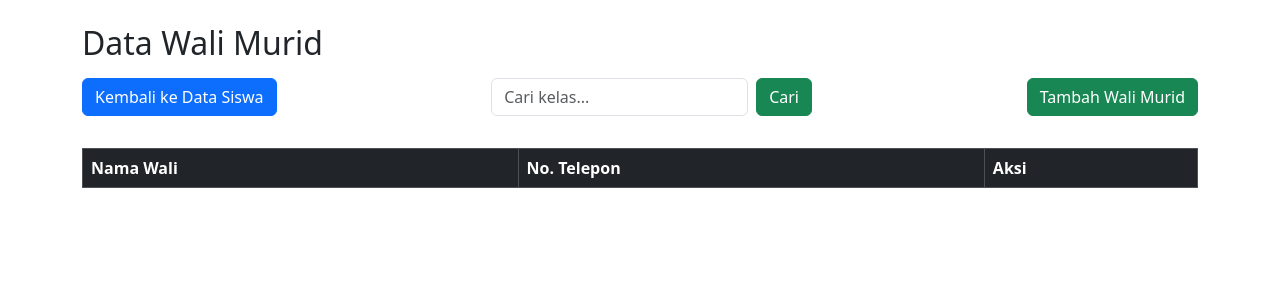
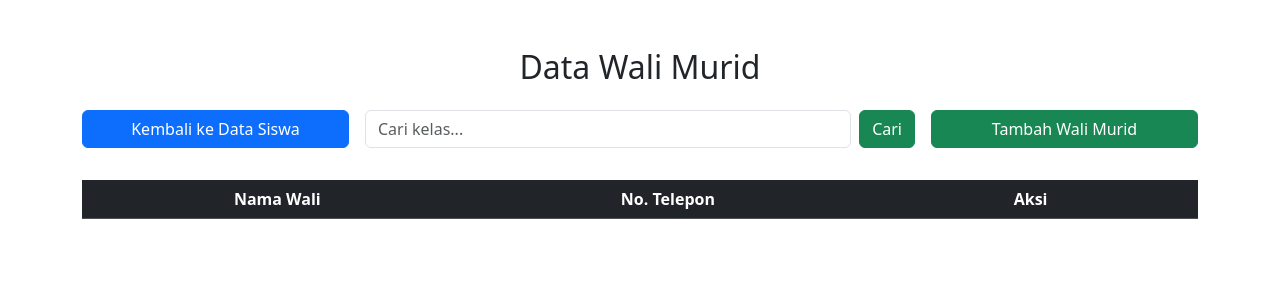
Before and after one commit to Revanzjku/sekolah-crud, a PHP site: page /views/wali_murid.php in a window 1280 px wide. Shown: the top 300 px of the page. Run offline with PHP 8.4, Linux system fonts and the light colour scheme; data that the repository does not hold is empty.

Commit message:
Update CSS

```diff
--- /dev/null
+++ b/css/style.css
@@ -0,0 +1,21 @@
+@media (max-width: 768px) {
+    .action-buttons {
+        display: flex;
+        flex-direction: column;
+        gap: 0.5rem;
+    }
+
+    .search-section {
+        margin: 1rem 0;
+    }
+
+    .table-actions {
+        display: flex;
+        flex-direction: column;
+        gap: 0.25rem;
+    }
+
+    .btn-sm {
+        width: 100%;
+    }
+}
--- a/views/wali_murid.php
+++ b/views/wali_murid.php
@@ -31,43 +31,50 @@
     <meta name="viewport" content="width=device-width, initial-scale=1.0">
     <title>Data Wali Murid</title>
     <link rel="stylesheet" href="https://cdn.jsdelivr.net/npm/bootstrap@5.3.3/dist/css/bootstrap.min.css">
+    <link rel="stylesheet" href="../css/style.css">
 </head>
 <body>
-    <div class="container mt-4">
-        <h2 class="mb-3">Data Wali Murid</h2>
-        <div class="d-flex justify-content-between mb-3">
-            <div>
-                <a href="../index.php" class="btn btn-primary">Kembali ke Data Siswa</a>
+    <div class="container mt-5">
+        <h2 class="mb-4 text-center">Data Wali Murid</h2>
+        <div class="row g-3 mb-3">
+            <div class="col-12 col-md-3">
+                <a href="../index.php" class="btn btn-primary w-100 w-md-auto">Kembali ke Data Siswa</a>
             </div>
-            <form action="" method="GET" class="d-flex">
+            <div class="col-12 col-md-6">
+                <form action="" method="GET" class="d-flex search-from">
                     <input type="search" name="search" class="form-control me-2" placeholder="Cari kelas..." value="<?= isset($search) ? $search : ''; ?>">
                     <button type="submit" class="btn btn-success">Cari</button>
                 </form>
-            <div>
-                <a href="actions/tambah_wali.php" class="btn btn-success">Tambah Wali Murid</a>
+            </div>
+            <div class="col-12 col-md-3 text-md-end">
+                <a href="../actions/tambah_wali.php" class="btn btn-success w-100 w-md-auto">Tambah Wali Murid</a>
             </div>
         </div>
-        <table class="table table-bordered">
-            <thead class="table-dark">
-                <th>Nama Wali</th>
-                <th>No. Telepon</th>
-                <th>Aksi</th>
+        <div class="table-responsive">
+            <table class="table table-striped table-hover">
+                <thead class="table-dark text-center">
+                    <th style="width: 35%">Nama Wali</th>
+                    <th style="width: 35%">No. Telepon</th>
+                    <th style="width: 30%">Aksi</th>
                 </thead>
                 <tbody>
                     <?php while($row = mysqli_fetch_assoc($result)) : ?>
-                    <tr>
+                        <tr class="text-center">
                             <td><?= $row["nama_wali"]; ?></td>
                             <td><?= $row["kontak"]; ?></td>
+                            <div class="table-actions d-flex justify-content-center gap-2">
                                 <td>
                                     <a href="../actions/edit_wali.php?id=<?= $row["id_wali"]; ?>" class="btn btn-warning btn-sm">Edit</a>
                                     <a href="../actions/hapus_wali.php?id=<?= $row["id_wali"]; ?>" class="btn btn-danger btn-sm" onclick="return confirm('Yakin ingin menghapus?')">Hapus</a>
                                 </td>
+                            </div>
                         </tr>
                     <?php endwhile; ?>
                 </tbody>
             </table>
-        <nav>
-            <ul class="pagination">
+        </div>
+        <nav class="mt-3">
+            <ul class="pagination pagination-sm flex-wrap justify-content-center">
                 <?php for ($i = 1; $i <= $total_pages; $i++) : ?>
                     <li class="page-item <?php if ($page == $i) echo 'active'; ?>">
                         <a class="page-link" href="?page=<?= $i; ?>&search=<?= isset($search) ? $search : ''; ?>"><?= $i; ?></a>
```
Also changed, not shown: index.php (+30 -25 lines), views/kelas.php (+24 -21 lines). Lines whose indentation alone changed are shown as unchanged.
